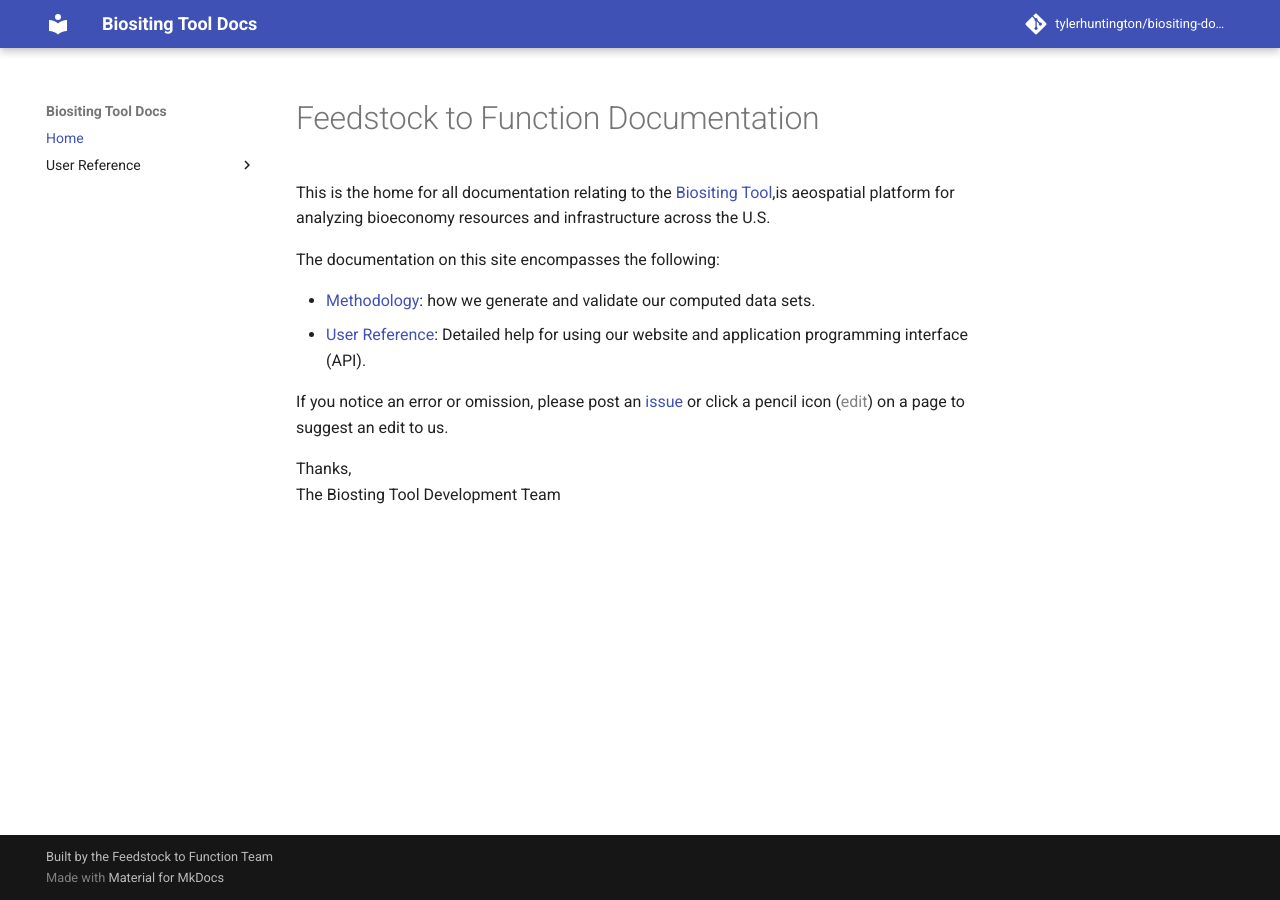
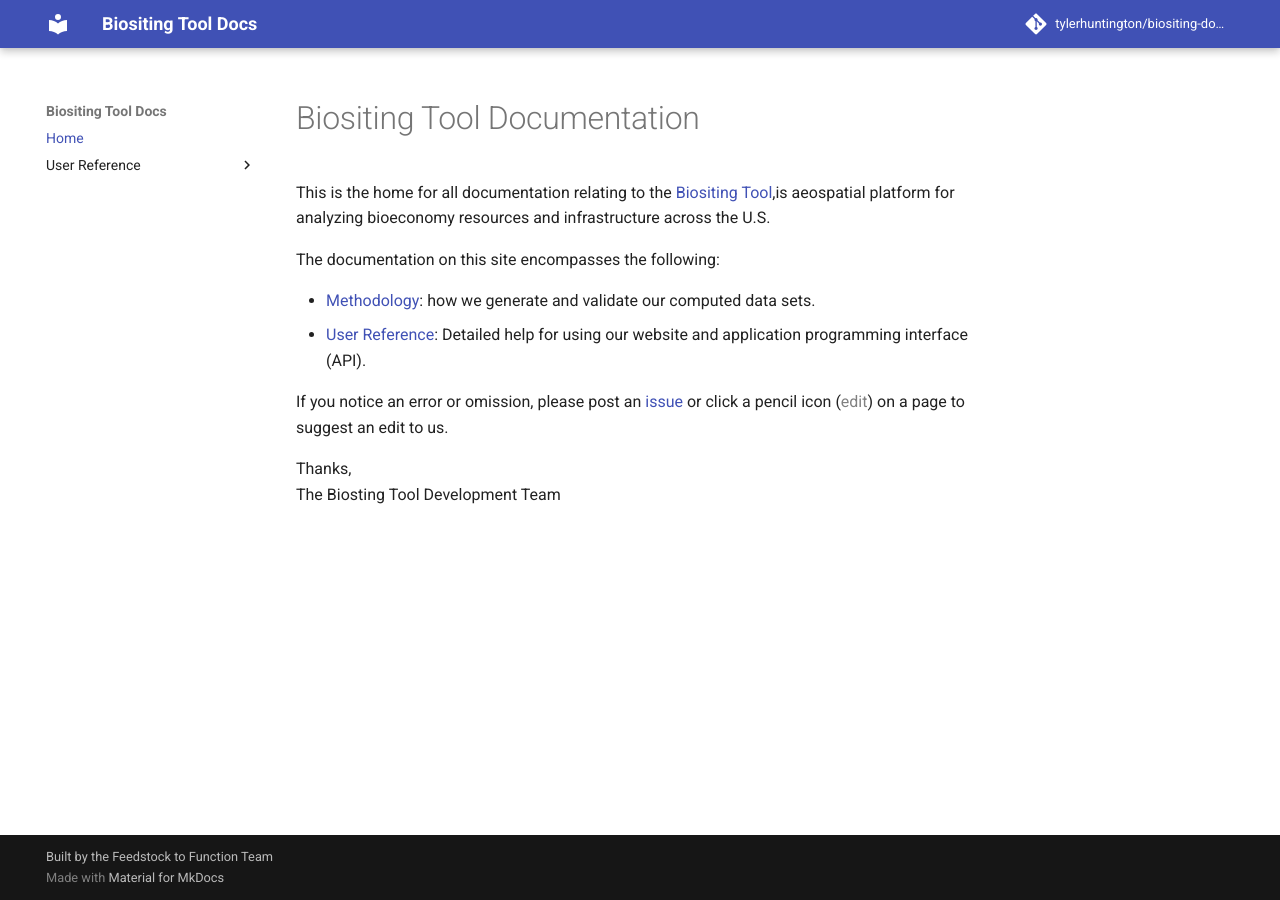
Before and after one commit to tylerhuntington/biositing-docs, an MkDocs documentation site: the page built from docs/index.md, in a window 1280 px wide. Built offline with MkDocs 1.6.1 and Material for MkDocs 9.7.7, drawn with Linux system fonts in a browser that asks for light colours; comment, search, counter and statistics services are not loaded.

Commit message:
Update ci.yml

```diff
--- a/docs/index.md
+++ b/docs/index.md
@@ -1,4 +1,4 @@
-# Feedstock to Function Documentation
+# Biositing Tool Documentation
 
 This is the home for all documentation relating to the
 [Biositing Tool](https://biositing.jbei.org),is aeospatial platform for analyzing bioeconomy resources and infrastructure across the U.S.
```
